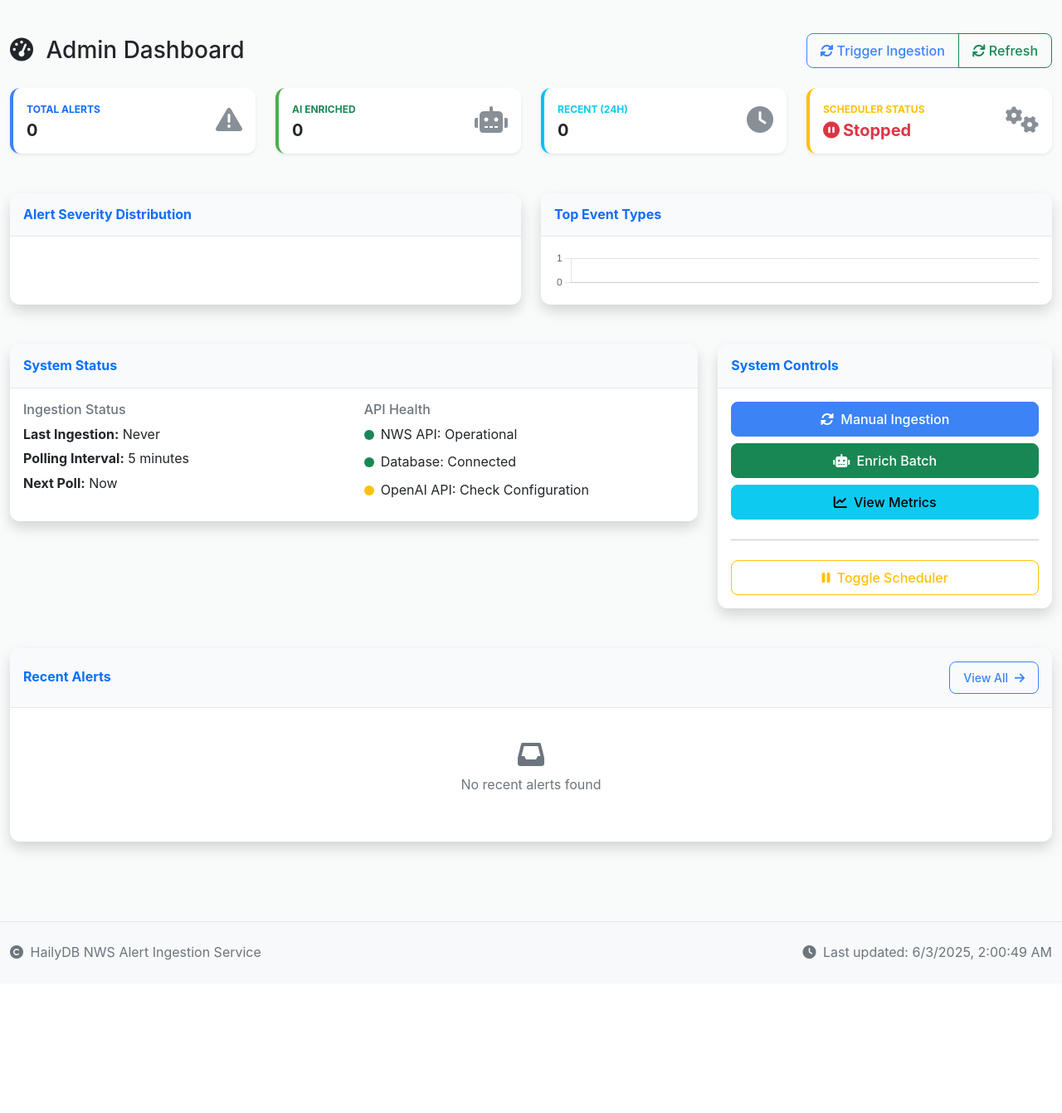
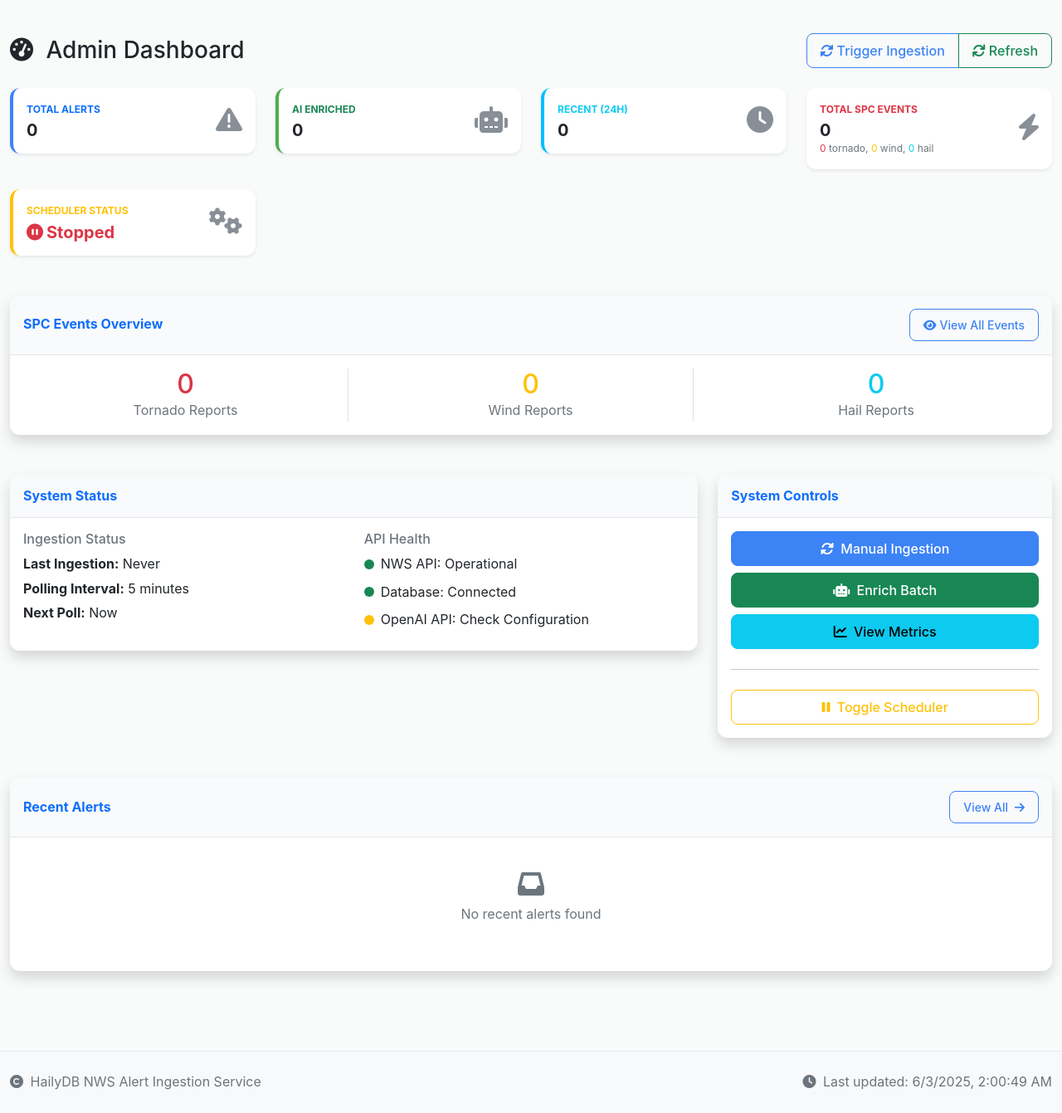
Before and after one commit to CMDVA/HailyDB, a Flask app: page /internal/dashboard in a window 1280 px wide. Shown: the part 58-1399 px from the top of the page at 83% size. Before the commit the page ends 1215 px from the top, so only its background shows below. Run offline with Flask 3, Linux system fonts and the light colour scheme; data that the repository does not hold is empty.

Commit message:
Enhance the dashboard with statistics about severe weather events
Adds SPC report statistics to the dashboard and redesigns the SPC event overview section in templates/dashboard.html.

Replit-Commit-Author: Agent
Replit-Commit-Session-Id: 466c085c-6797-4c9b-b98e-a7caa79d100d
Replit-Commit-Screenshot-Url: https://storage.googleapis.com/screenshot-production-us-central1/b39f3a59-cba9-411d-a929-796ce937d19e/5e332c45-7c46-4a94-a143-cfc17c3869b1.jpg

```diff
--- a/templates/dashboard.html
+++ b/templates/dashboard.html
@@ -91,6 +91,31 @@
     </div>
 
     <div class="col-xl-3 col-md-6 mb-4">
+        <div class="card stats-card border-left-danger">
+            <div class="card-body">
+                <div class="row no-gutters align-items-center">
+                    <div class="col mr-2">
+                        <div class="text-xs font-weight-bold text-danger text-uppercase mb-1">
+                            Total SPC Events
+                        </div>
+                        <div class="h5 mb-0 font-weight-bold text-gray-800">
+                            {{ stats.get('spc_total_reports', 0) | number_format }}
+                        </div>
+                        <div class="text-xs text-muted">
+                            <span class="text-danger">{{ stats.get('spc_tornado', 0) }}</span> tornado,
+                            <span class="text-warning">{{ stats.get('spc_wind', 0) }}</span> wind,
+                            <span class="text-info">{{ stats.get('spc_hail', 0) }}</span> hail
+                        </div>
+                    </div>
+                    <div class="col-auto">
+                        <i class="fas fa-bolt fa-2x text-gray-300"></i>
+                    </div>
+                </div>
+            </div>
+        </div>
+    </div>
+
+    <div class="col-xl-3 col-md-6 mb-4">
         <div class="card stats-card border-left-warning">
             <div class="card-body">
                 <div class="row no-gutters align-items-center">
@@ -121,26 +146,38 @@
 
 <!-- Charts Row -->
 <div class="row mb-4">
-    <!-- Severity Distribution -->
-    <div class="col-xl-6 col-lg-7">
+    <!-- SPC Events Overview -->
+    <div class="col-12">
         <div class="card shadow mb-4">
             <div class="card-header py-3 d-flex flex-row align-items-center justify-content-between">
-                <h6 class="m-0 font-weight-bold text-primary">Alert Severity Distribution</h6>
+                <h6 class="m-0 font-weight-bold text-primary">SPC Events Overview</h6>
+                <div class="dropdown no-arrow">
+                    <a href="/spc/reports" class="btn btn-sm btn-outline-primary">
+                        <i class="fas fa-eye me-1"></i>View All Events
+                    </a>
+                </div>
             </div>
             <div class="card-body">
-                <canvas id="severityChart" width="100%" height="50"></canvas>
-            </div>
-        </div>
-    </div>
-
-    <!-- Event Types -->
-    <div class="col-xl-6 col-lg-5">
-        <div class="card shadow mb-4">
-            <div class="card-header py-3 d-flex flex-row align-items-center justify-content-between">
-                <h6 class="m-0 font-weight-bold text-primary">Top Event Types</h6>
-            </div>
-            <div class="card-body">
-                <canvas id="eventChart" width="100%" height="50"></canvas>
+                <div class="row">
+                    <div class="col-md-4">
+                        <div class="text-center border-end">
+                            <div class="h2 text-danger mb-0">{{ stats.get('spc_tornado', 0) }}</div>
+                            <div class="text-muted">Tornado Reports</div>
+                        </div>
+                    </div>
+                    <div class="col-md-4">
+                        <div class="text-center border-end">
+                            <div class="h2 text-warning mb-0">{{ stats.get('spc_wind', 0) }}</div>
+                            <div class="text-muted">Wind Reports</div>
+                        </div>
+                    </div>
+                    <div class="col-md-4">
+                        <div class="text-center">
+                            <div class="h2 text-info mb-0">{{ stats.get('spc_hail', 0) }}</div>
+                            <div class="text-muted">Hail Reports</div>
+                        </div>
+                    </div>
+                </div>
             </div>
         </div>
     </div>
```
Also changed, not shown: attached_assets/Screenshot 2025-06-02 at 21.57.06.png (added), attached_assets/Screenshot 2025-06-02 at 21.57.35.png (added), attached_assets/targeted_element_1748916018367.png (added), attached_assets/targeted_element_1748916025637.png (added).
